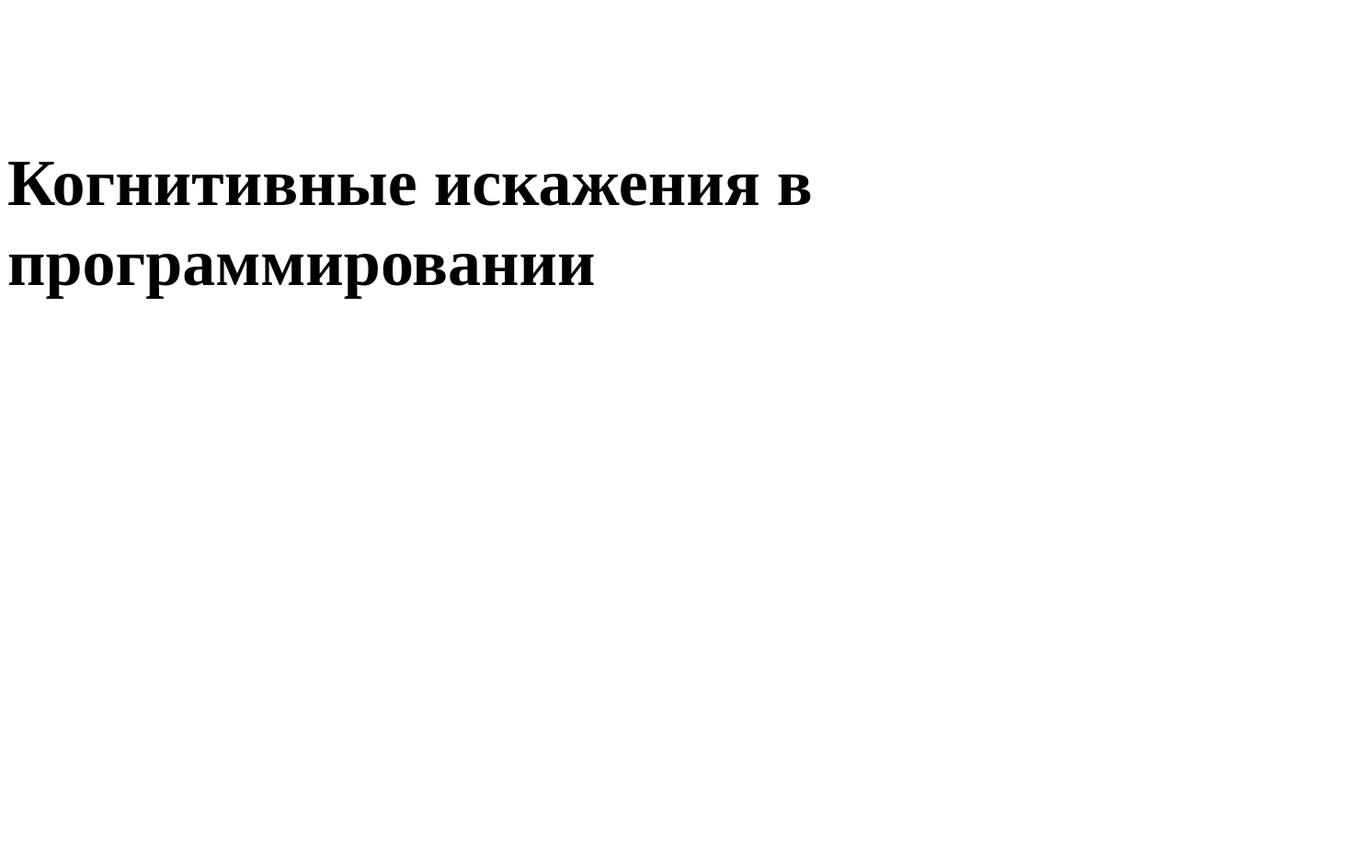
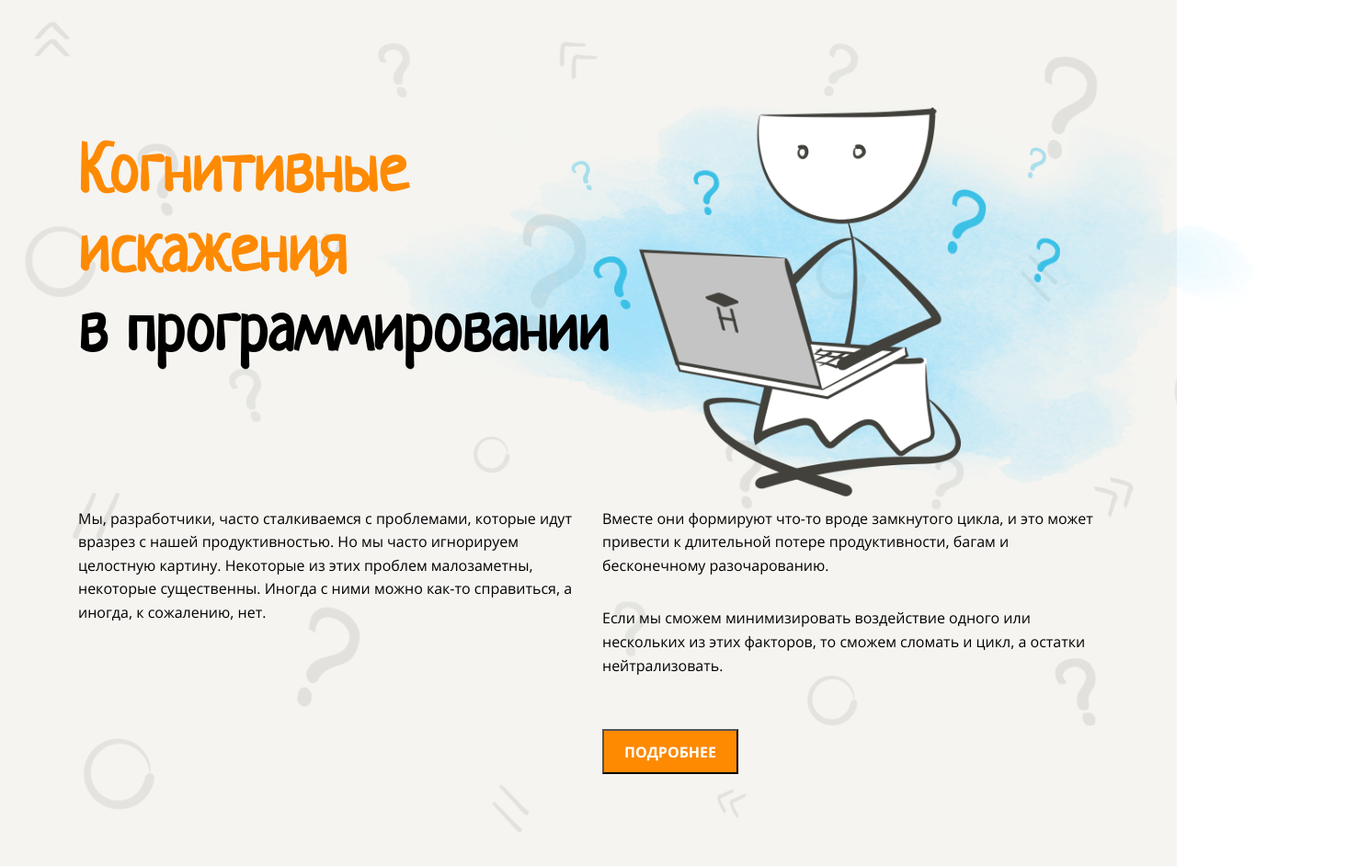
Before and after one commit to mashevv/layout-designer-project-58, a website: page src/index.html in a window 1280 px wide. Shown: the whole page at 92% size, 1465 px wide, since content can reach past the window. Before the commit the page ends 800 px from the top, so only its background shows below. Drawn offline with Linux system fonts and the light colour scheme.

Commit message:
first page

```diff
--- a/src/index.html
+++ b/src/index.html
@@ -9,10 +9,38 @@
     <link rel="stylesheet" href="styles/style.css">
 </head>
 <body>
-    <header class="header">
+    <header class="header back-img">
         <div class="header-section">
-            <h1>Когнитивные искажения в программировании</h1>
+
+            <h1 class="htitle"><span class="titleorang">Когнитивные <br>
+                искажения <br></span>
+                в программировании</h1>
+
+            <img class="mainimg" src="img/main.png" alt="">
+
+        <div class="flex-container">
+
+            <div class="part1">
+            <p>Мы, разработчики, часто сталкиваемся с проблемами, которые идут вразрез с нашей продуктивностью. Но мы часто игнорируем
+            целостную картину. Некоторые из этих проблем малозаметны, некоторые существенны. Иногда с ними можно как-то справиться,
+            а иногда, к сожалению, нет.</p>
+            </div>
+
+            <div class="part2">
+            <p>Вместе они формируют что-то вроде замкнутого цикла, и это может привести к длительной потере продуктивности, багам и
+            бесконечному разочарованию. </p>
+
+            <p>Если мы сможем минимизировать воздействие одного или нескольких из этих факторов, то сможем сломать и цикл, а остатки
+            нейтрализовать.</p>
+
+
+            <button class="header-butt">ПОДРОБНЕЕ</button>
+            </div>
+
         </div>
+        </div>
+
+
     </header>
     <section class=""><main></main></section>
     <footer></footer>
--- a/src/styles/style.css
+++ b/src/styles/style.css
@@ -1,17 +1,4 @@
 /** CSS STYLE **/
-:root {
-  --white: #fff;
-  --translucent-white: #d7ccc0;
-  --light: #f5f4f0;
-  --main: #FE8A02;
-  --main-dark: #42413c;
-  --dark: #2a2626;
-  --translucent-dark: #908d8b;
-  --brown: #b09a81;
-  --blue: #1085c5;
-
-}
-
 @font-face {
   font-family: "Open Sans";
   src: url(../fonts/OpenSans-VariableFont_wdth\,wght.ttf);
@@ -26,6 +13,27 @@
   font-size: 16px;
   line-height: 1.6em;
   color: #2A2626;
+  line-height: 1.6em;
+}
+
+:root {
+  --white: #fff;
+  --translucent-white: #d7ccc0;
+  --light: #f5f4f0;
+  --main: #FE8A02;
+  --main-dark: #42413c;
+  --dark: #2a2626;
+  --translucent-dark: #908d8b;
+  --brown: #b09a81;
+  --blue: #1085c5;
+
+}
+
+body {
+  height: 100%;
+  margin: 0;
+  font-family: "Open Sans";
+  font-size: 16px;
   line-height: 1.6em;
 }
 
@@ -45,13 +53,167 @@ h3  {
   font-size: 34px;
 }
 
+/*.header {
+  display: flex;
+  flex-direction: column;
+
+  align-items: center;
+  justify-content: center;
+
+  width: 100%;
+
+  background-color: var(--light);
+}
+
+.header::before {
+  position: absolute;
+
+  content: "";
+
+  background-image: url(../img/background.png);
+  background-repeat: no-repeat;
+  background-size: cover;
+
+  width: 100%;
+  height: 100%;
+
+  opacity: 0.1;
+
+}
+
 .header-section {
   width: 1110px;
   padding-top: 100px;
   padding-bottom: 100px;
+
 }
+
+.htitle {
+  position: absolute;
+  z-index: 2;
+  font-family: "Neucha";
+}
+
+.mainimg {
+  position: absolute;
+
+  z-index: 1;
+
+  height: 525px;
+  top: 55px;
+  right: -270px;
+}
+
+
+
+
+
+
+.flex-container {
+  display: flex;
+  flex-direction: row;
+  flex-wrap: wrap;
+}
+
+.flex-container div {
+  width: 50%;
+}
+
 .hello {
   display: block;
 
   color: #fff;
+} */
+
+.header {
+  position: relative;
+  display: flex;
+  flex-direction: column;
+  align-items: center;
+  justify-content: center;
+  width: 100%;
+  background-color: var(--light);
 }
+
+.header::before {
+  position: absolute;
+  background-image: url(../img/background.png);
+  background-repeat: no-repeat;
+  background-size: cover;
+  width: 100%;
+  height: 100%;
+  content: "";
+  opacity: 0.1;
+}
+
+.header-section {
+  position: relative;
+  width: 1110px;
+  padding-top: 100px;
+  padding-bottom: 100px;
+}
+
+.htitle {
+  z-index: 2;
+  font-family: "Neucha";
+  position: relative;
+}
+
+.titleorang {
+  color: var(--main);
+}
+
+.mainimg {
+  position: absolute;
+
+  z-index: 1;
+
+  height: 525px;
+  top: 55px;
+  right: -270px;
+}
+
+.flex-container {
+  position: relative;
+  display: flex;
+  justify-content: center;
+  flex-direction: row;
+  flex-wrap: wrap;
+  width: 100%;
+  column-gap: 30px;
+  padding-top: 80px;
+}
+
+.part1 {
+  display: flex;
+  flex-direction: column;
+  flex-basis: 100%;
+  flex: 1;
+}
+
+.part2 {
+  display: flex;
+  flex-direction: column;
+  flex-basis: 100%;
+  flex: 1;
+}
+
+
+
+.header-butt {
+width: 148px;
+height: 49px;
+top: 765px;
+left: 735px;
+right: 557px;
+padding: 11 23 12 24;
+gap: 12px;
+margin-top: 40px;
+
+font-weight: 700;
+font-family: "Open Sans";
+font-size: 16px;
+
+color: var(--white);
+background-color: var(--main);
+}
```
Also changed, not shown: 2 other files.
